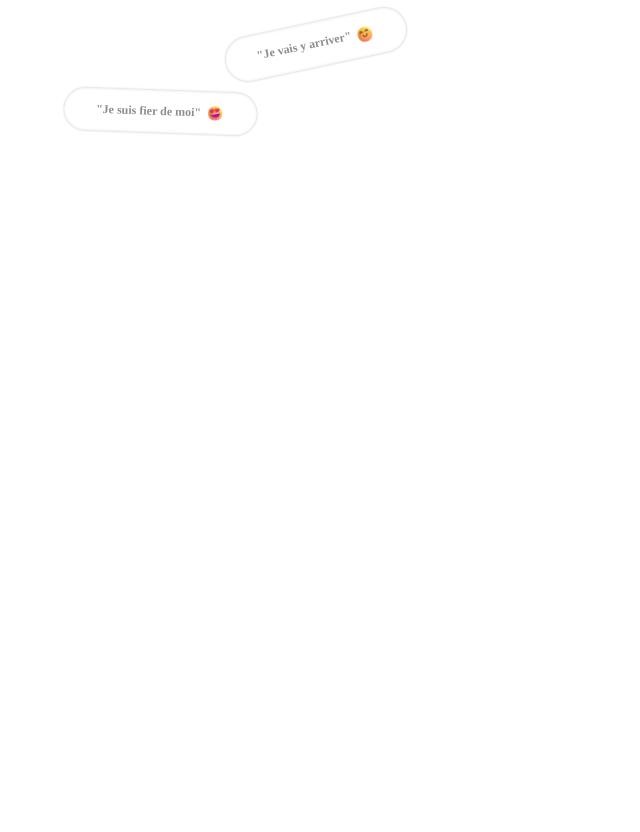
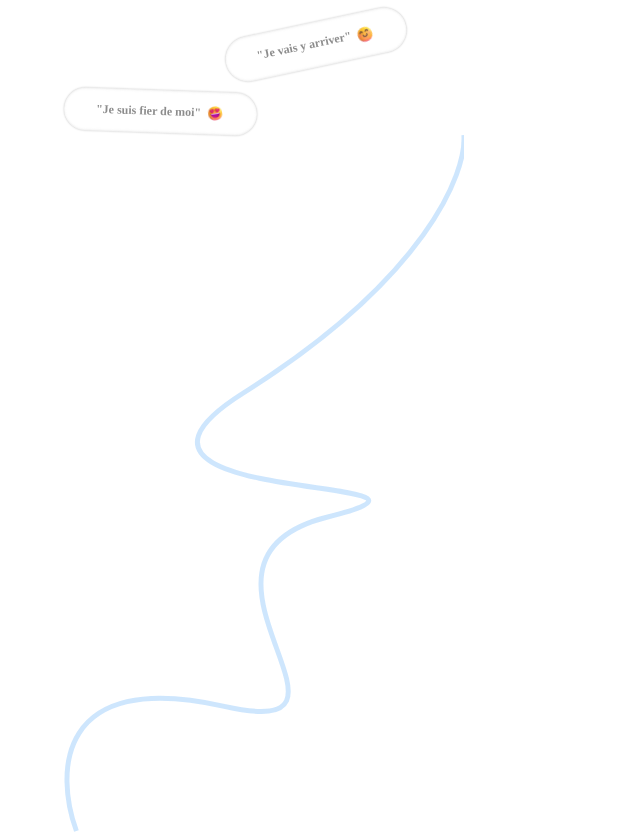
Before and after one commit to Onderito/calmly-app, a Next.js app: page / in a window 1280 px wide. Shown: the part 1661-2493 px from the top of the page, without its empty margins (0-640 px from the left). Before the commit the page ends 1891 px from the top, so only its background shows below. Built offline with nearby package versions, Linux system fonts and the light colour scheme.

Commit message:
section done for mobile

```diff
--- a/src/app/landing/personal-moment.tsx
+++ b/src/app/landing/personal-moment.tsx
@@ -4,7 +4,7 @@ import Button from "../components/Button";
 
 export default function PersonalMoment() {
   return (
-    <section className="mt-40 font-manrope">
+    <section className="mt-40 font-manrope relative ">
       <h2 className="text-center text-[#404040] text-[28px]  font-bold leading-tight ">
         Prenez un moment rien que{" "}
         <span className="text-[#B0B0B0] ">pour vous.</span>
@@ -55,6 +55,14 @@ export default function PersonalMoment() {
           </Button>
         </div>
       </div>
+      <Image
+        className="absolute hidden lg:block -z-10"
+        loading="lazy"
+        src={"/first-vector.svg"}
+        alt="line"
+        width={400}
+        height={100}
+      />
     </section>
   );
 }
```
Also changed, not shown: public/first-vector.svg (added).
